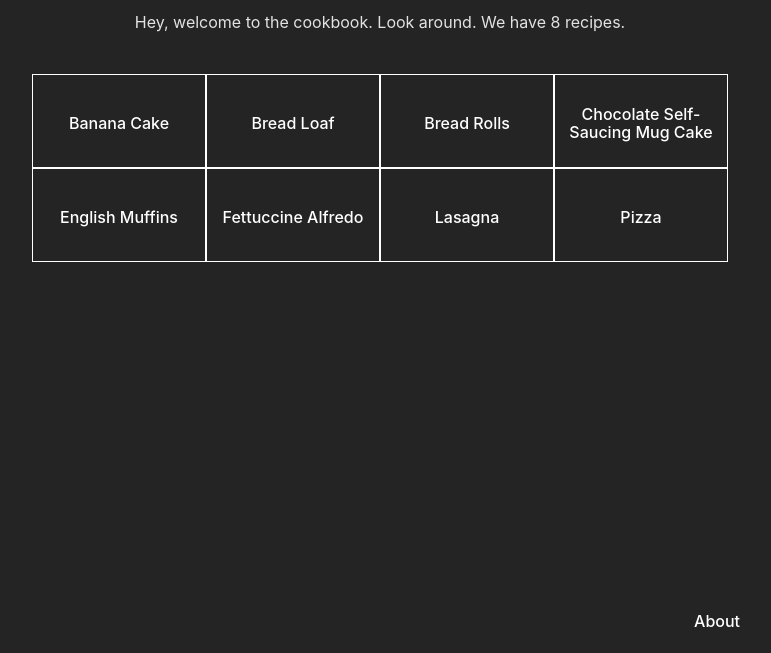
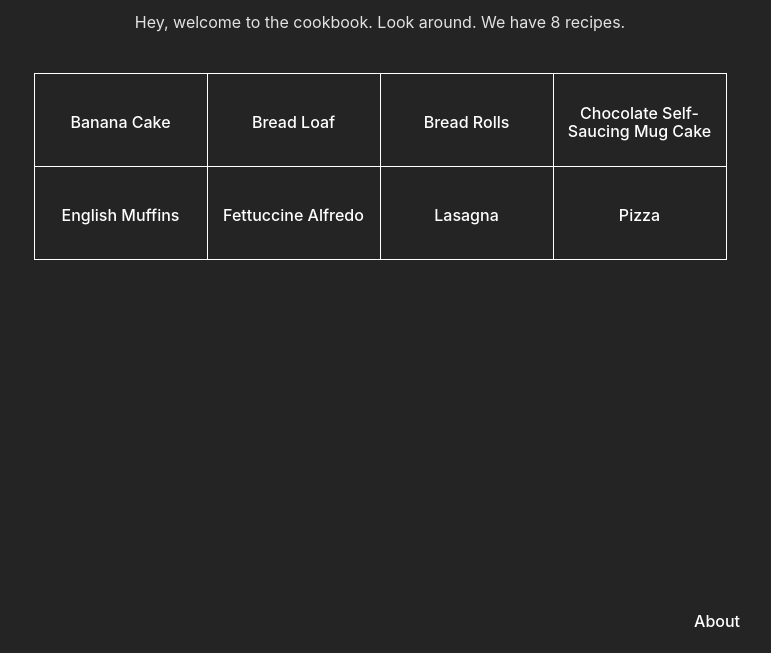
Before and after one commit to ReganRyanNZ/tailfire-recipes, a website built with Vite: page index.html in a window 1280 px wide. Shown: the part 147-800 px from the top of the page, without its empty margins (260-1031 px from the left). Built offline with nearby package versions, Linux system fonts and the light colour scheme.

Commit message:
fixed double border in recipe list!

```diff
--- a/assets/style.css
+++ b/assets/style.css
@@ -98,6 +98,7 @@ h1 {
   display: grid;
   grid-template-columns: repeat(auto-fit, minmax(160px, max-content));
   justify-content: center;
+  gap: 1px; /* This works with "outline" in the children to stop double borders */
 }
 
 .recipe-link {
@@ -107,7 +108,7 @@ h1 {
   height: 80px;
   line-height: 80px;
   padding: 6px;
-  border: 1px solid white;
+  outline: 1px solid white;
 }
 .recipe-link span {
   display: inline-block;
```
